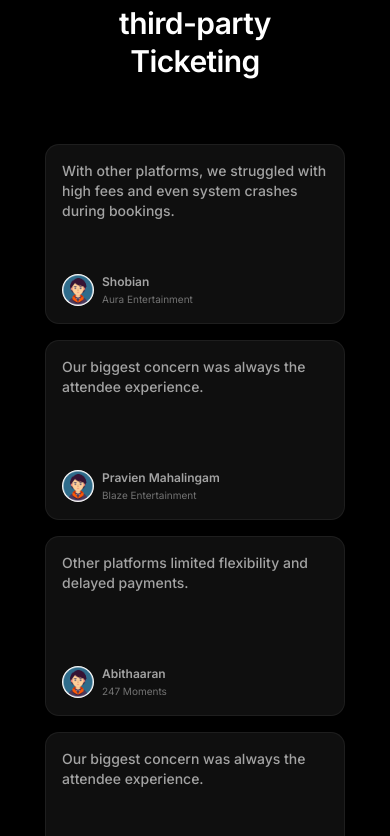
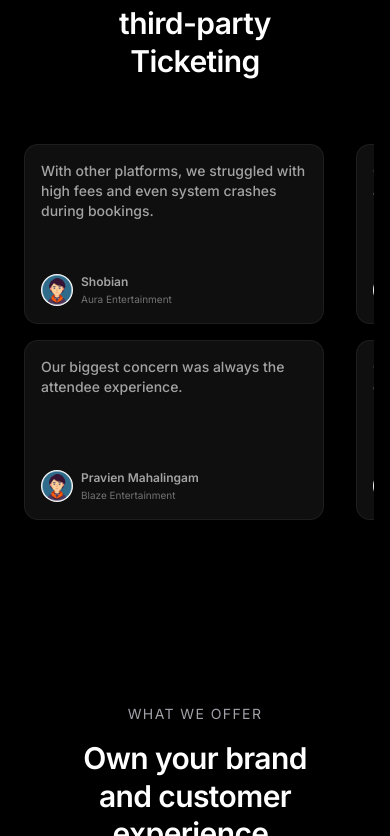
Before and after one commit to SocialJay/gobook-landing, a React (Vite) app: page / in a window 390 px wide. Shown: the part 1028-1864 px from the top of the page. Built offline with nearby package versions, Linux system fonts and the light colour scheme.

Commit message:
- Mobile responsiiveness of reviews section

```diff
--- a/src/App.tsx
+++ b/src/App.tsx
@@ -262,11 +262,38 @@ export default function App() {
                 <div className="pointer-events-none absolute inset-y-0 right-0 w-[500px] bg-gradient-to-l from-[#050505] to-transparent" />
               </div>
 
-              <div className="flex flex-col gap-4 sm:hidden px-4 py-6 items-center">
-                {reviews.slice(0, 4).map((review) => (
-                  <ReviewCard key={review.username} {...review} />
-                ))}
+              <div className="sm:hidden w-full flex flex-col items-center justify-center gap-4 px-4 py-6 overflow-hidden">
+                <div className="w-full overflow-x-auto scrollbar-hide">
+                  <div className="flex items-center justify-start gap-4 px-0">
+                    {[...firstRow, ...firstRow].map((review, index) => (
+                      <div
+                        key={`${review.username}-${index}`}
+                        className="flex-shrink-0 mx-2"
+                      >
+                        <ReviewCard {...review} />
+                      </div>
+                    ))}
+                  </div>
+                </div>
+                <div className="w-full overflow-x-auto scrollbar-hide">
+                  <div className="flex items-center justify-start gap-4 px-0">
+                    {[...secondRow, ...secondRow].map((review, index) => (
+                      <div
+                        key={`${review.username}-${index}`}
+                        className="flex-shrink-0 mx-2"
+                      >
+                        <ReviewCard {...review} />
+                      </div>
+                    ))}
+                  </div>
+                </div>
               </div>
+
+
+
+
+
+
             </div>
           </section>
 
```
